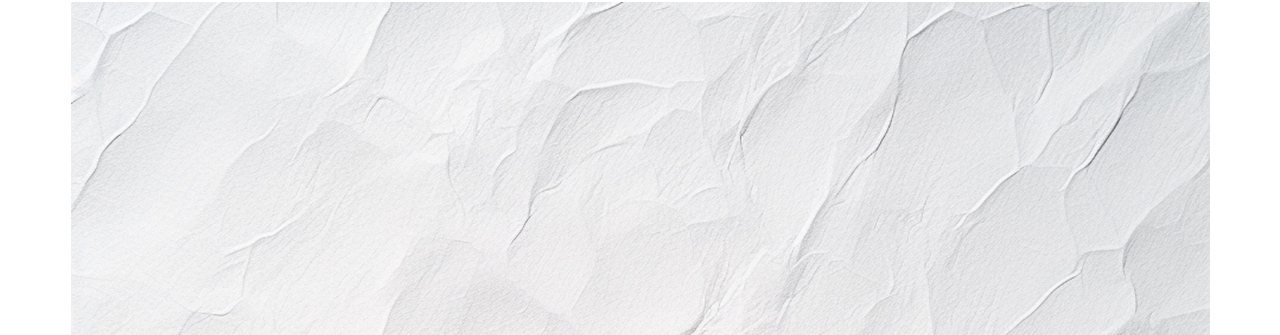
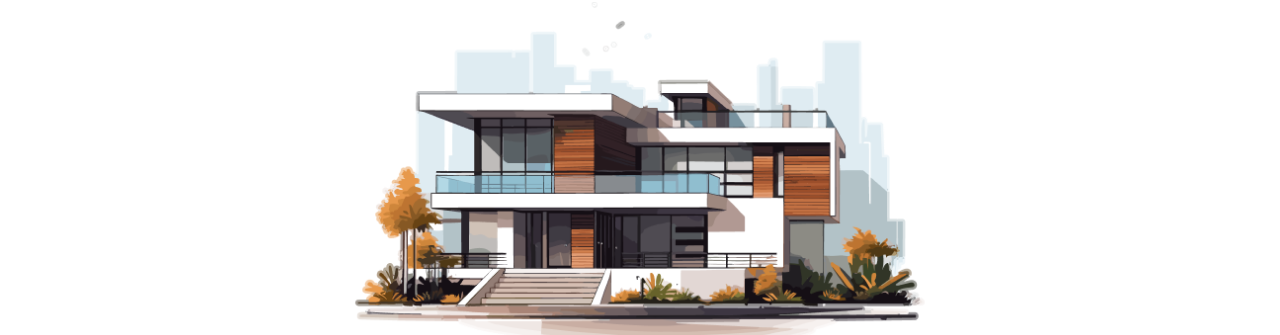
Before and after one commit to habib-prog/Rinterio, a plain HTML site: page index.html in a window 1280 px wide. Shown: the part 66-401 px from the top of the page. Drawn offline with nearby package versions, Linux system fonts and the light colour scheme.

Commit message:
EIBAR SERIOUSLY PIC THIK HOISE

```diff
--- a/index.html
+++ b/index.html
@@ -91,7 +91,7 @@
             <!-- IMAGE SECTION -->
             <div class="px-4 sm:px-8 mb-7">
                 <div class="flex justify-center">
-                    <img src="./assets/bg.jpg" alt="">
+                    <img src="./assets/banner.png" alt="">
                 </div>
                 <!-- TEXT SECTION -->
                  <div class="flex flex-col justify-center items-center text-center">
```
